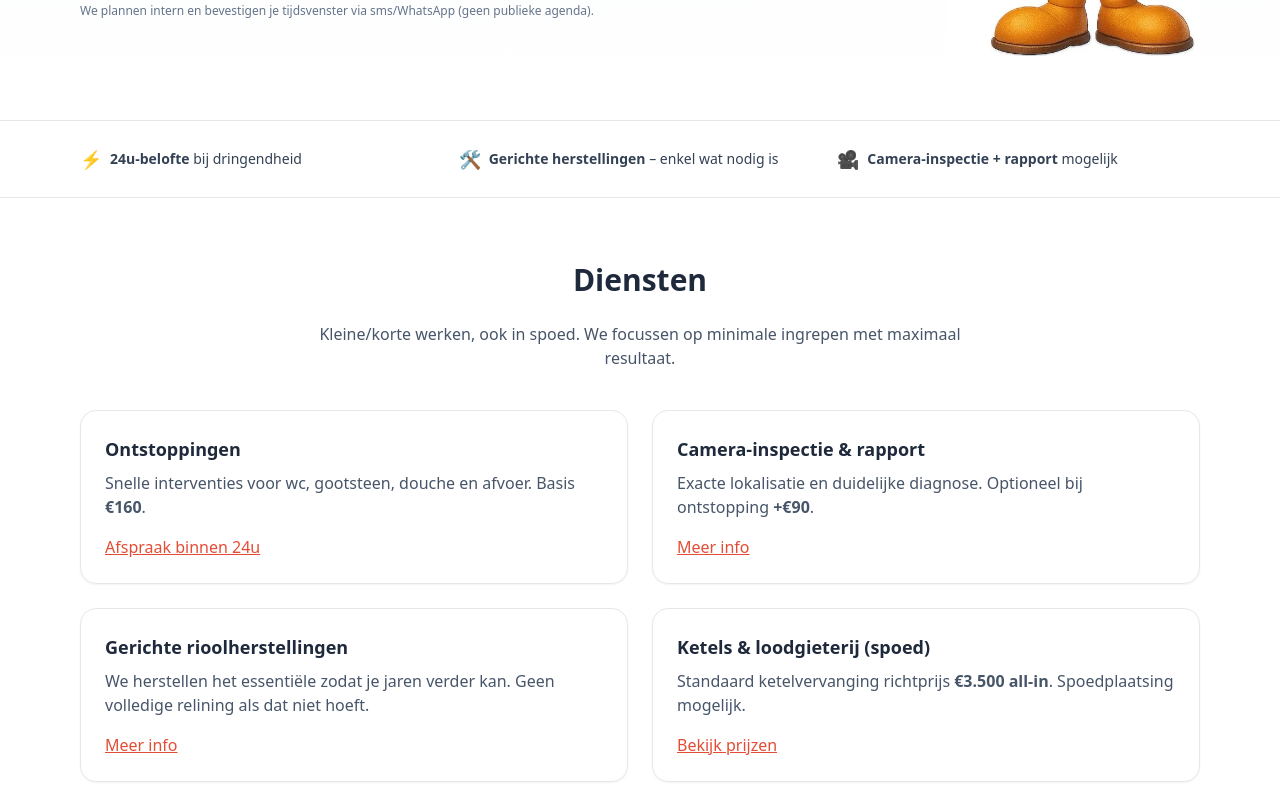
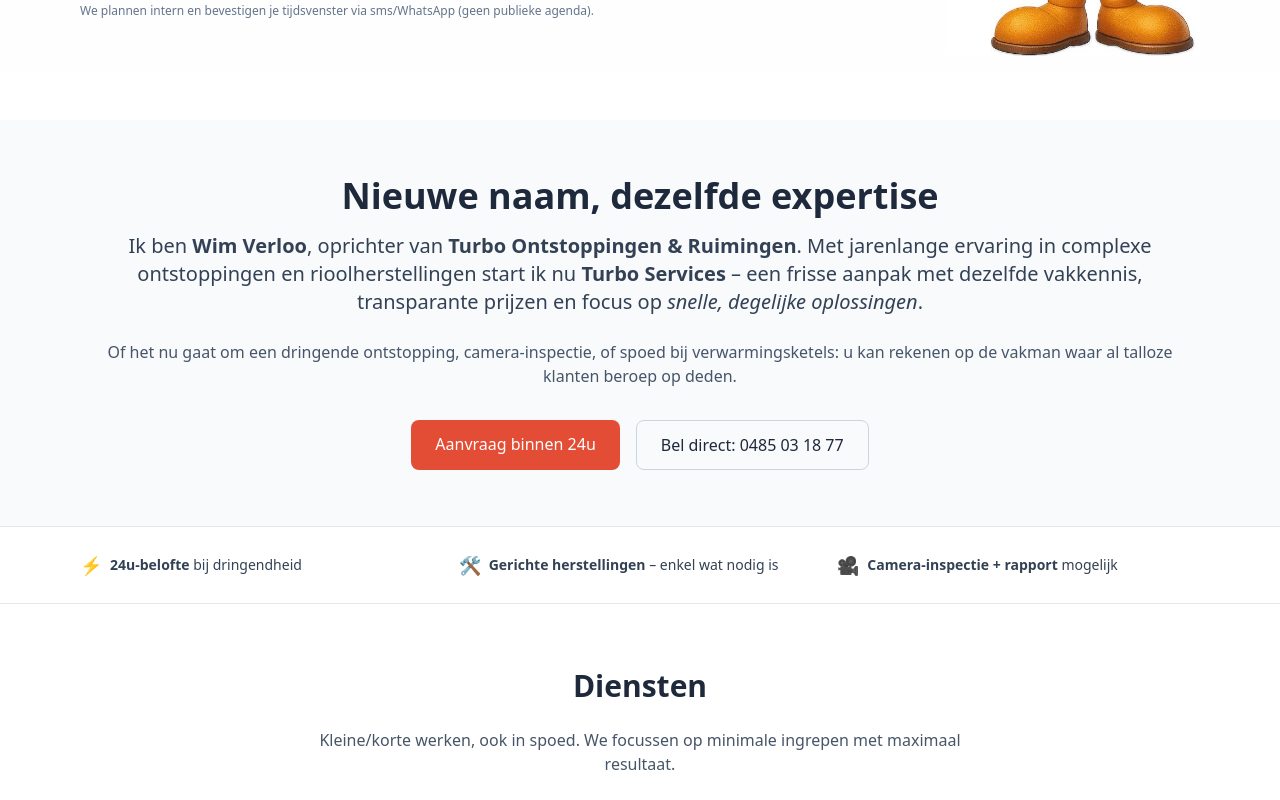
Before and after one commit to Turbo-89/turboservices, a Next.js app: page / in a window 1280 px wide. Shown: the part 660-1460 px from the top of the page. Built offline with nearby package versions, Linux system fonts and the light colour scheme.

Commit message:
Update page.tsx

```diff
--- a/app/page.tsx
+++ b/app/page.tsx
@@ -18,7 +18,8 @@
           {/* Tekstblok */}
           <div>
             <h1 className="text-3xl font-bold leading-tight text-slate-900 md:text-5xl">
-        Snel ter plaatse. Degelijk opgelost. <span className="text-[var(--turbo-red,#E34D35)]">Transparant geprijsd.</span>
+              Snel ter plaatse. Degelijk opgelost.{" "}
+              <span className="text-[var(--turbo-red,#E34D35)]">Transparant geprijsd.</span>
             </h1>
             <p className="mt-4 max-w-xl text-lg text-slate-600">
               Ontstopping <strong>€160</strong> (eerste uur incl.) · Camera-inspectie <strong>€90</strong> ·
@@ -27,8 +28,16 @@
 
             {/* Chips – wrapt netjes op mobiel */}
             <div className="mt-5 flex flex-wrap gap-2">
-        {['Ontstoppingen','Camera-inspectie','Gerichte rioolherstellingen','Ketels & loodgieterij (spoed)'].map((x) => (
-          <span key={x} className="rounded-full bg-white/80 px-3 py-1 text-sm text-slate-700 ring-1 ring-black/5">
+              {[
+                "Ontstoppingen",
+                "Camera-inspectie",
+                "Gerichte rioolherstellingen",
+                "Ketels & loodgieterij (spoed)",
+              ].map((x) => (
+                <span
+                  key={x}
+                  className="rounded-full bg-white/80 px-3 py-1 text-sm text-slate-700 ring-1 ring-black/5"
+                >
                   {x}
                 </span>
               ))}
@@ -68,20 +77,57 @@
         </div>
       </section>
 
+      {/* INTRO – Nieuwe naam, dezelfde expertise */}
+      <section className="bg-slate-50 py-14">
+        <div className="container mx-auto max-w-5xl px-4 text-center">
+          <h2 className="text-3xl md:text-4xl font-extrabold mb-4">Nieuwe naam, dezelfde expertise</h2>
+          <p className="text-lg md:text-xl text-slate-700 mb-6">
+            Ik ben <strong>Wim Verloo</strong>, oprichter van <strong>Turbo Ontstoppingen &amp; Ruimingen</strong>.
+            Met jarenlange ervaring in complexe ontstoppingen en rioolherstellingen start ik nu
+            <strong> Turbo Services</strong> – een frisse aanpak met dezelfde vakkennis,
+            transparante prijzen en focus op <em>snelle, degelijke oplossingen</em>.
+          </p>
+          <p className="text-md text-slate-600 mb-8">
+            Of het nu gaat om een dringende ontstopping, camera-inspectie, of spoed bij verwarmingsketels:
+            u kan rekenen op de vakman waar al talloze klanten beroep op deden.
+          </p>
+          <div className="flex flex-col sm:flex-row gap-4 justify-center">
+            <Link
+              href="/boeken"
+              className="bg-[var(--turbo-red,#E34D35)] text-white font-medium px-6 py-3 rounded-lg hover:opacity-90"
+            >
+              Aanvraag binnen 24u
+            </Link>
+            <a
+              href="tel:+32485031877"
+              className="border border-slate-300 px-6 py-3 rounded-lg hover:bg-slate-100"
+            >
+              Bel direct: 0485 03 18 77
+            </a>
+          </div>
+        </div>
+      </section>
+
       {/* USP STRIP */}
       <section className="border-y bg-white">
         <div className="container mx-auto grid max-w-6xl grid-cols-1 gap-4 px-4 py-6 text-sm text-slate-700 md:grid-cols-3">
           <div className="flex items-center gap-2">
             <span className="inline-block text-lg">⚡️</span>
-            <span><strong>24u-belofte</strong> bij dringendheid</span>
+            <span>
+              <strong>24u-belofte</strong> bij dringendheid
+            </span>
           </div>
           <div className="flex items-center gap-2">
             <span className="inline-block text-lg">🛠️</span>
-            <span><strong>Gerichte herstellingen</strong> – enkel wat nodig is</span>
+            <span>
+              <strong>Gerichte herstellingen</strong> – enkel wat nodig is
+            </span>
           </div>
           <div className="flex items-center gap-2">
             <span className="inline-block text-lg">🎥</span>
-            <span><strong>Camera-inspectie + rapport</strong> mogelijk</span>
+            <span>
+              <strong>Camera-inspectie + rapport</strong> mogelijk
+            </span>
           </div>
         </div>
       </section>
@@ -155,14 +201,14 @@
               Aanvraag binnen 24u →
             </Link>
             <a
-              href="tel:+32470000000"
+              href="tel:+32485031877"
               className="inline-flex items-center gap-2 rounded-xl border border-slate-300 bg-white px-5 py-3 text-slate-700 hover:bg-slate-50"
             >
               Bel nu: +32 485 03 18 77
             </a>
           </div>
           <p className="mt-3 text-center text-xs text-slate-500">
-            We plannen intern en bevestigen je tijdsvenster via sms/WhatsApp (geen publieke agenda).
+            We plannen intern en bevestigen je tijdsvenster via sms/WhatsApp.
           </p>
         </div>
       </section>
```
Lines whose indentation alone changed are shown as unchanged.
